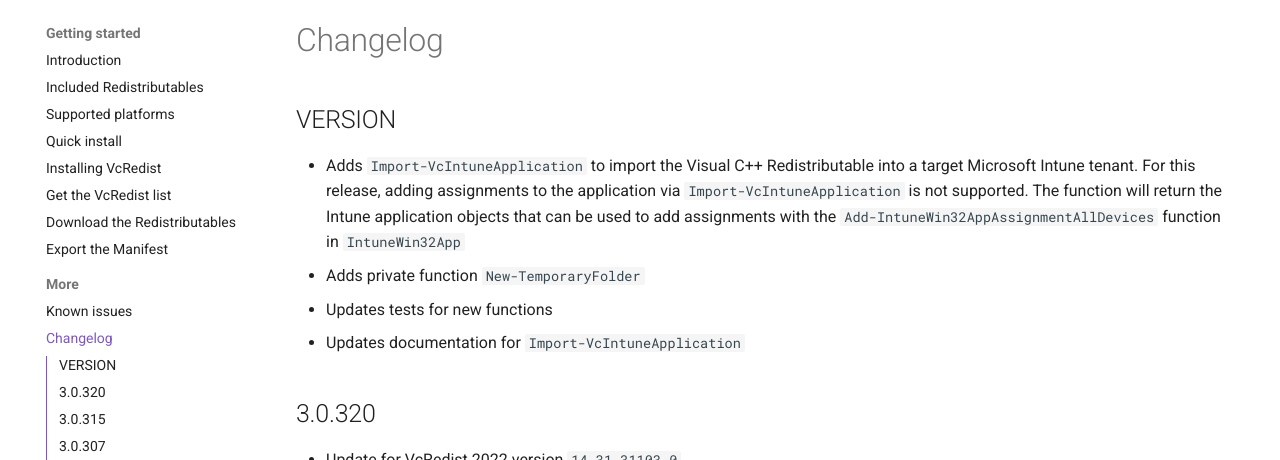
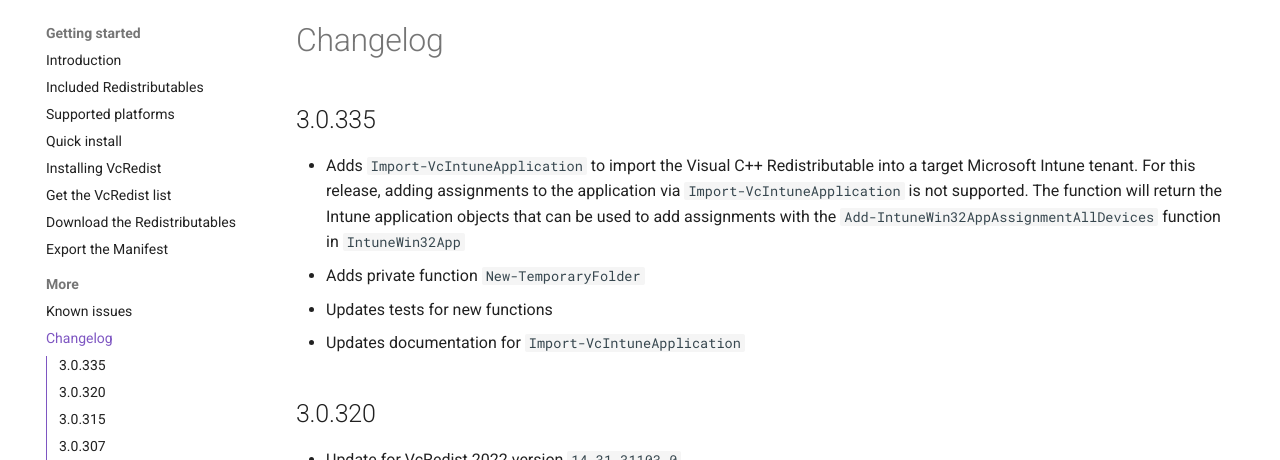
Before and after one commit to aaronparker/vcredist, an MkDocs documentation site: the page built from docs/changelog.md, in a window 1280 px wide and 900 px high. Shown: the part 126-586 px from the top of the window. Built offline with MkDocs 1.6.1 and Material for MkDocs 9.7.7, drawn with Linux system fonts in a browser that asks for light colours; comment, search, counter and statistics services are not loaded.

Commit message:
Update module 3.0.335

```diff
--- a/docs/changelog.md
+++ b/docs/changelog.md
@@ -1,6 +1,6 @@
 # Changelog
 
-## VERSION
+## 3.0.335
 
 * Adds `Import-VcIntuneApplication` to import the Visual C++ Redistributable into a target Microsoft Intune tenant. For this release, adding assignments to the application via `Import-VcIntuneApplication` is not supported. The function will return the Intune application objects that can be used to add assignments with the `Add-IntuneWin32AppAssignmentAllDevices` function in `IntuneWin32App`
 * Adds private function `New-TemporaryFolder`
--- a/docs/versions.md
+++ b/docs/versions.md
@@ -1,6 +1,6 @@
 # Included Redistributables
 
-VcRedist `3.0.334` includes the following Redistributables (supported and unsupported):
+VcRedist `3.0.335` includes the following Redistributables (supported and unsupported):
 
 | Version        | Architecture | Name                                                                       |
 | -------------- | ------------ | -------------------------------------------------------------------------- |
```
Also changed, not shown: 1 other file.
